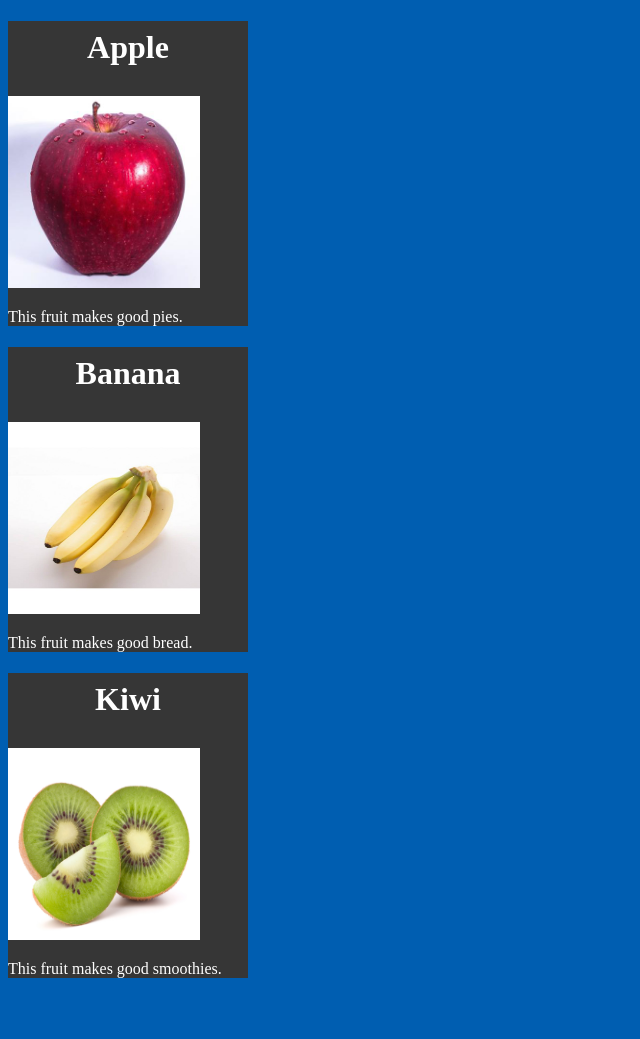
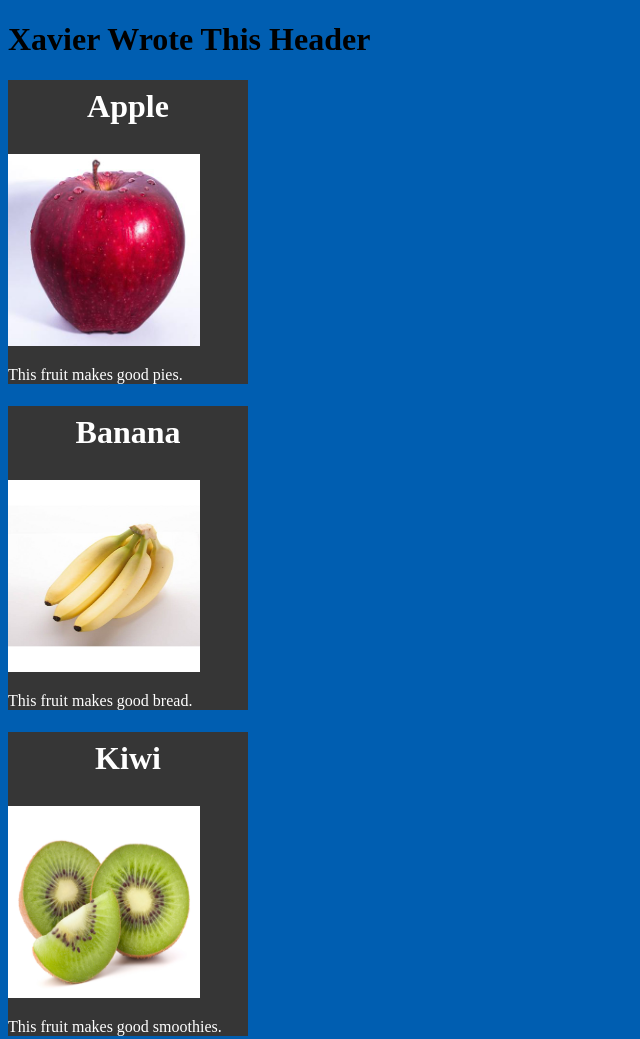
Before and after one commit to brettbar/xavier-projects, a plain HTML site: page index.html in a window 1280 px wide. Shown: the whole page, without its empty margins (0-640 px from the left). Before the commit the page ends 994 px from the top, so only its background shows below. Drawn offline with Linux system fonts and the light colour scheme.

Commit message:
Xavier Wrote this Commit

```diff
--- a/index.html
+++ b/index.html
@@ -9,6 +9,9 @@
     <title>Card Practice</title>
 </head>
 <body>
+    <h1>
+        Xavier Wrote This Header
+    </h1>
     <div class="fruit-card">
         <h1>Apple</h1>
         <img src="./apple.jpg" alt="Apple"/>
```
